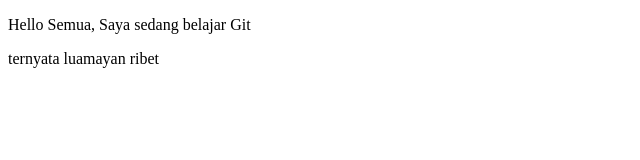
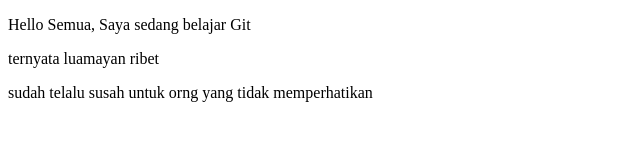
Before and after one commit to affan0618/project-01, a plain HTML site: page login.html in a window 1280 px wide. Shown: the whole page, without its empty margins (0-640 px from the left). Drawn offline with Linux system fonts and the light colour scheme.

Commit message:
ubah isi login.html

```diff
--- a/login.html
+++ b/login.html
@@ -7,5 +7,6 @@
     <body>
         <p>Hello Semua, Saya sedang belajar Git</p>
         <p>ternyata luamayan ribet</p>
+        <p>sudah telalu susah untuk orng yang tidak memperhatikan</p>
     </body>
 </html>
```
